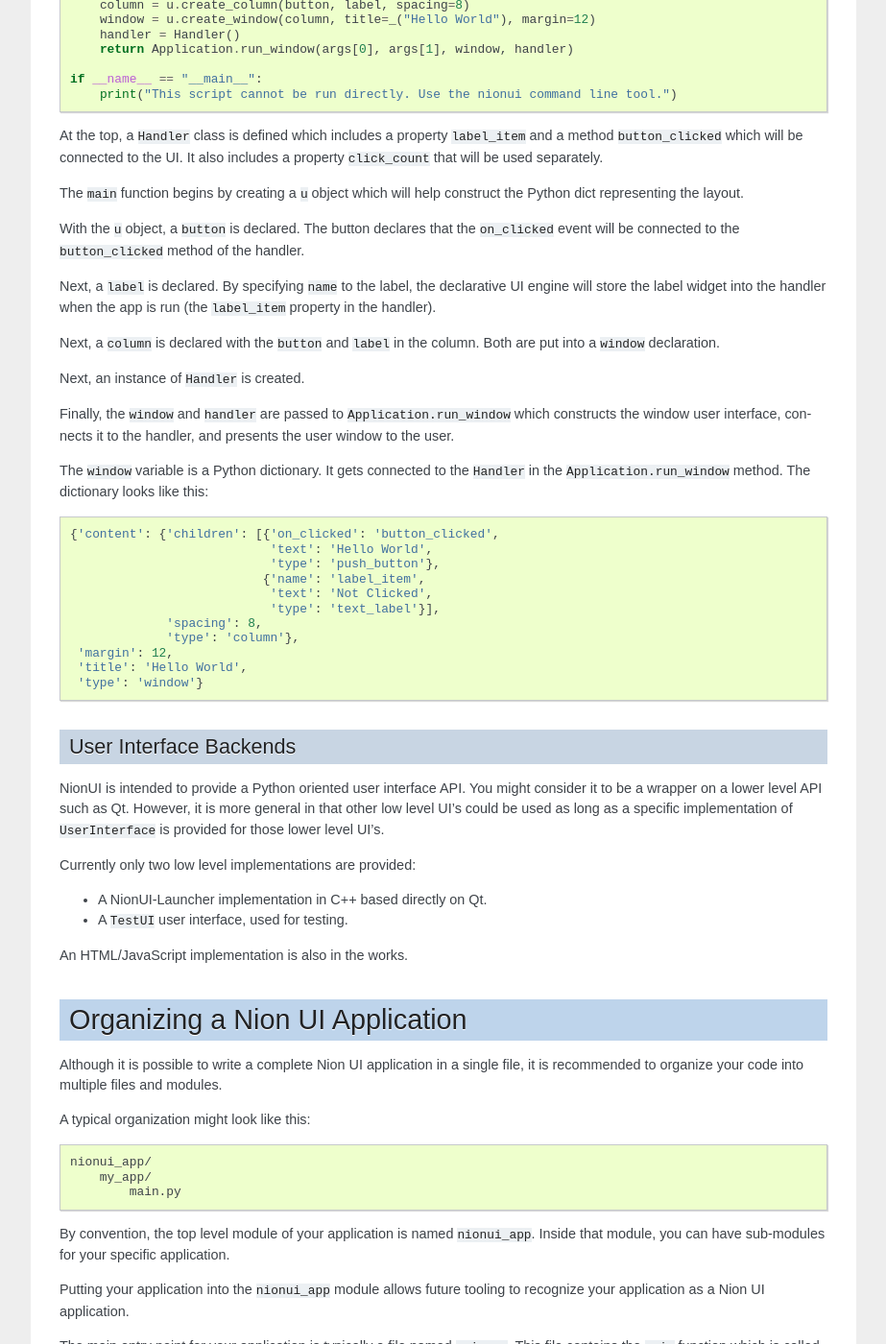
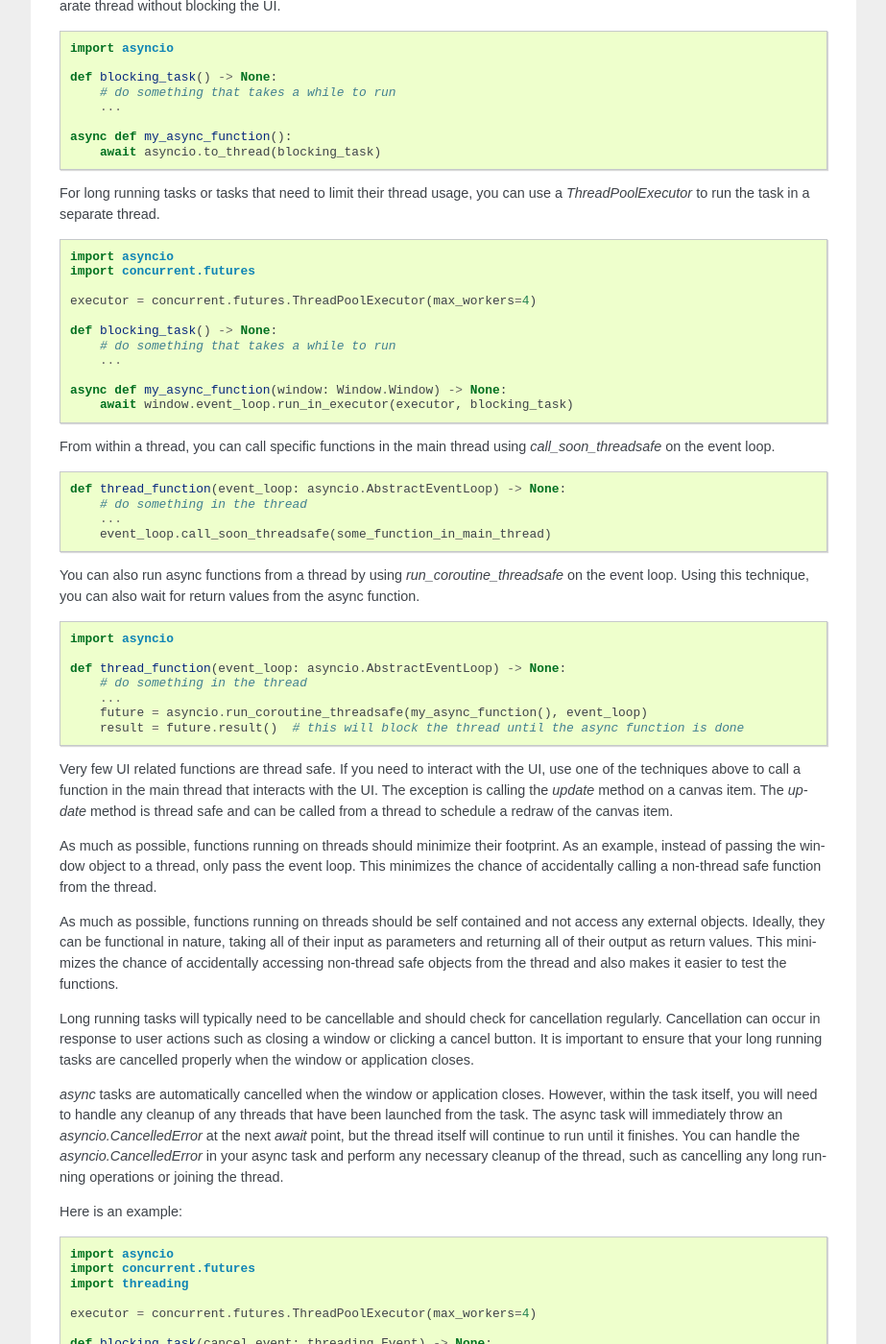
Before and after one commit to nion-software/nionui, a Sphinx documentation site: the page built from docs/index.rst, in a window 1280 px wide and 1400 px high, scrolled down 3019 px. Shown: the whole window at 96% size, without its empty margins (288-1211 px from the left). Built offline with Sphinx 7.4.7, drawn with Linux system fonts in a browser that asks for light colours; some of the changed text lies outside the part shown.

Commit message:
Add threading guidelines to documentation.

```diff
--- a/docs/index.rst
+++ b/docs/index.rst
@@ -166,8 +166,137 @@ You can run the examples:
     nionui nionui_app.nionui_examples.ui_demo
     nionui nionui_app.nionui_examples.canvas_demo
 
+Thread Handling
+===============
+
+The host application responds to UI events by calling functions in |ProjectName|. It also regularly calls `periodic` to
+provide idle time to perform maintenance tasks.
+
+Your code needs to ensure it runs quickly in response to those events to maintain UI responsiveness. If your code needs
+to do a long running task or something periodically, you can use the techniques in this section to handle that.
+
+Async Functions
+---------------
+
+|ProjectName| works seamlessly with `async` tasks. The host application regularly calls `periodic` and `periodic`
+runs any pending async tasks.
+
+To start an `async` task in response to a UI event, you can use code like:
+
+.. code-block:: python
+
+    def handle_ui_event(window: Window.Window) -> None:
+        window.event_loop.create_task(my_async_function())
+
+Your `async` task should not do anything that takes more than approximately 10ms to run. If you need to do something
+that takes longer, you can use various techniques below to run the time consuming or blocking task in a separate thread.
+
+For short blocking tasks where total thread exhaustion is not an issue, you can use `asyncio.to_thread` to run the task
+in a separate thread without blocking the UI.
+
+.. code-block:: python
+
+    import asyncio
+
+    def blocking_task() -> None:
+        # do something that takes a while to run
+        ...
+
+    async def my_async_function():
+        await asyncio.to_thread(blocking_task)
+
+For long running tasks or tasks that need to limit their thread usage, you can use a `ThreadPoolExecutor` to run the
+task in a separate thread.
+
+.. code-block:: python
+
+    import asyncio
+    import concurrent.futures
+
+    executor = concurrent.futures.ThreadPoolExecutor(max_workers=4)
+
+    def blocking_task() -> None:
+        # do something that takes a while to run
+        ...
+
+    async def my_async_function(window: Window.Window) -> None:
+        await window.event_loop.run_in_executor(executor, blocking_task)
+
+From within a thread, you can call specific functions in the main thread using `call_soon_threadsafe` on the event loop.
+
+.. code-block:: python
+
+    def thread_function(event_loop: asyncio.AbstractEventLoop) -> None:
+        # do something in the thread
+        ...
+        event_loop.call_soon_threadsafe(some_function_in_main_thread)
+
+You can also run async functions from a thread by using `run_coroutine_threadsafe` on the event loop. Using this
+technique, you can also wait for return values from the async function.
+
+.. code-block:: python
+
+    import asyncio
+
+    def thread_function(event_loop: asyncio.AbstractEventLoop) -> None:
+        # do something in the thread
+        ...
+        future = asyncio.run_coroutine_threadsafe(my_async_function(), event_loop)
+        result = future.result()  # this will block the thread until the async function is done
+
+Very few UI related functions are thread safe. If you need to interact with the UI, use one of the techniques above to
+call a function in the main thread that interacts with the UI. The exception is calling the `update` method on a canvas
+item. The `update` method is thread safe and can be called from a thread to schedule a redraw of the canvas item.
+
+As much as possible, functions running on threads should minimize their footprint. As an example, instead of passing the
+window object to a thread, only pass the event loop. This minimizes the chance of accidentally calling a non-thread safe
+function from the thread.
+
+As much as possible, functions running on threads should be self contained and not access any external objects. Ideally,
+they can be functional in nature, taking all of their input as parameters and returning all of their output as return
+values. This minimizes the chance of accidentally accessing non-thread safe objects from the thread and also makes it
+easier to test the functions.
+
+Long running tasks will typically need to be cancellable and should check for cancellation regularly. Cancellation can
+occur in response to user actions such as closing a window or clicking a cancel button. It is important to ensure
+that your long running tasks are cancelled properly when the window or application closes.
+
+`async` tasks are automatically cancelled when the window or application closes. However, within the task itself, you
+will need to handle any cleanup of any threads that have been launched from the task. The async task will immediately
+throw an `asyncio.CancelledError` at the next `await` point, but the thread itself will continue to run until it
+finishes. You can handle the `asyncio.CancelledError` in your async task and perform any necessary cleanup of the
+thread, such as cancelling any long running operations or joining the thread.
+
+Here is an example:
+
+.. code-block:: python
+
+    import asyncio
+    import concurrent.futures
+    import threading
+
+    executor = concurrent.futures.ThreadPoolExecutor(max_workers=4)
+
+    def blocking_task(cancel_event: threading.Event) -> None:
+        # do something that takes a while to run
+        while not cancel_event.is_set():
+            # do some work
+            ...
+
+    async def my_async_function(window: Window.Window) -> None:
+        cancel_event = threading.Event()
+        try:
+            thread_future = window.event_loop.run_in_executor(executor, blocking_task, cancel_event)
+            await thread_future
+        except asyncio.CancelledError:
+            # perform any necessary cleanup of the thread here
+            cancel_event.set()  # signal the thread to stop
+            await thread_future  # wait for the thread to finish
+            raise
+
 Introduction to the Declarative UI
 ==================================
+
 The declarative features allow you to have a clean separation between the UI and your code for handling the UI.
 
 Put this code into a file named ``hello_world.py`` and then run it using ``nionui hello_world.py``.
```
